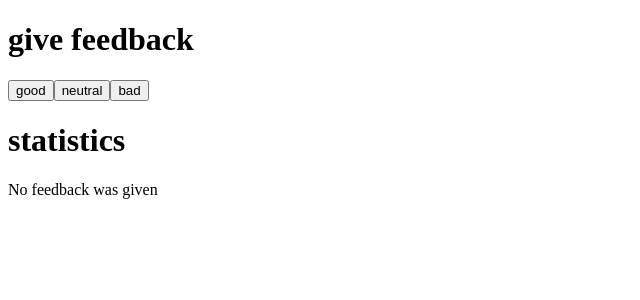
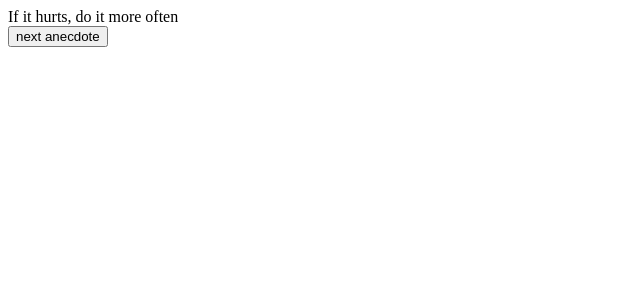
Before and after one commit to sidneyowallah/fullstack, a React (Create React App) app in the folder part1/: page / in a window 1280 px wide. Shown: the top 300 px of the page, without its empty margins (0-640 px from the left). Built offline with nearby package versions, Linux system fonts and the light colour scheme.

Commit message:
1.12*: anecdotes step1 - added a button that can be clicked to display a random anecdote

```diff
--- a/part1/src/index.js
+++ b/part1/src/index.js
@@ -2,64 +2,33 @@
 import ReactDOM from 'react-dom';
 
 
+const anecdotes = [
+    'If it hurts, do it more often',
+    'Adding manpower to a late software project makes it later!',
+    'The first 90 percent of the code accounts for the first 90 percent of the development time...The remaining 10 percent of the code accounts for the other 90 percent of the development time.',
+    'Any fool can write code that a computer can understand. Good programmers write code that humans can understand.',
+    'Premature optimization is the root of all evil.',
+    'Debugging is twice as hard as writing the code in the first place. Therefore, if you write the code as cleverly as possible, you are, by definition, not smart enough to debug it.'
+]
+
 const Button = ({ onClick, text }) => <button onClick={onClick}>{text}</button>
 
-const Statistic = ({ text, value }) => <tr><td>{text}: {value}</td></tr>
-
-const Statistics = ({ good, neutral, bad }) => {
-    const all = good + neutral + bad
-    const average = (good - bad) / all
-    const positive = ((good / all) * 100) + " %"
-
-    if (all === 0) {
-        return <p>No feedback was given</p>
-    }
-    return (
-         <table>
-                <tbody>
-                    <Statistic text="good" value={good} />
-                    <Statistic text="neutral" value={neutral} />
-                    <Statistic text="bad" value={bad} />
-                    <Statistic text="all" value={all} />
-                    <Statistic text="average" value={average} />
-                    <Statistic text="positive" value={positive} />
-                </tbody>
-        </table>
-    )
-}
 
 const App = (props) => {
 
-    const [good, setGood] = useState(0)
-    const [neutral, setNeutral] = useState(0)
-    const [bad, setBad] = useState(0)
-    const [all, setAll] = useState(0)
+    const [selected, setSelected] = useState(0)
 
-    const handleGoodClick = () => {
-        setAll(all +1)
-        setGood(good + 1)
-    }
-
-    const handleNeutralClick = () => {
-        setAll(all +1)
-        setNeutral(neutral + 1)
-    }
-
-    const handleBadClick = () => {
-        setAll(all +1)
-        setBad(bad + 1)
+    const setToSelected = (selected) => {
+        let randomNum = Math.floor(Math.random() * 6);
+        setSelected(randomNum)
     }
 
     return (
         <div>
-            <h1>give feedback</h1>
-            <Button onClick={handleGoodClick} text='good' />
-            <Button onClick={handleNeutralClick} text='neutral' />
-            <Button onClick={handleBadClick} text='bad' />
-            <h1>statistics</h1>
-            <Statistics good={good} neutral={neutral} bad={bad} />
+            <div>{props.anecdotes[selected]}</div>
+            <Button onClick={() => setToSelected(selected)} text="next anecdote" />
         </div>
     )
 }
 
-ReactDOM.render(<App/>, document.getElementById('root'));
+ReactDOM.render(<App anecdotes={anecdotes} />, document.getElementById('root'));
```
